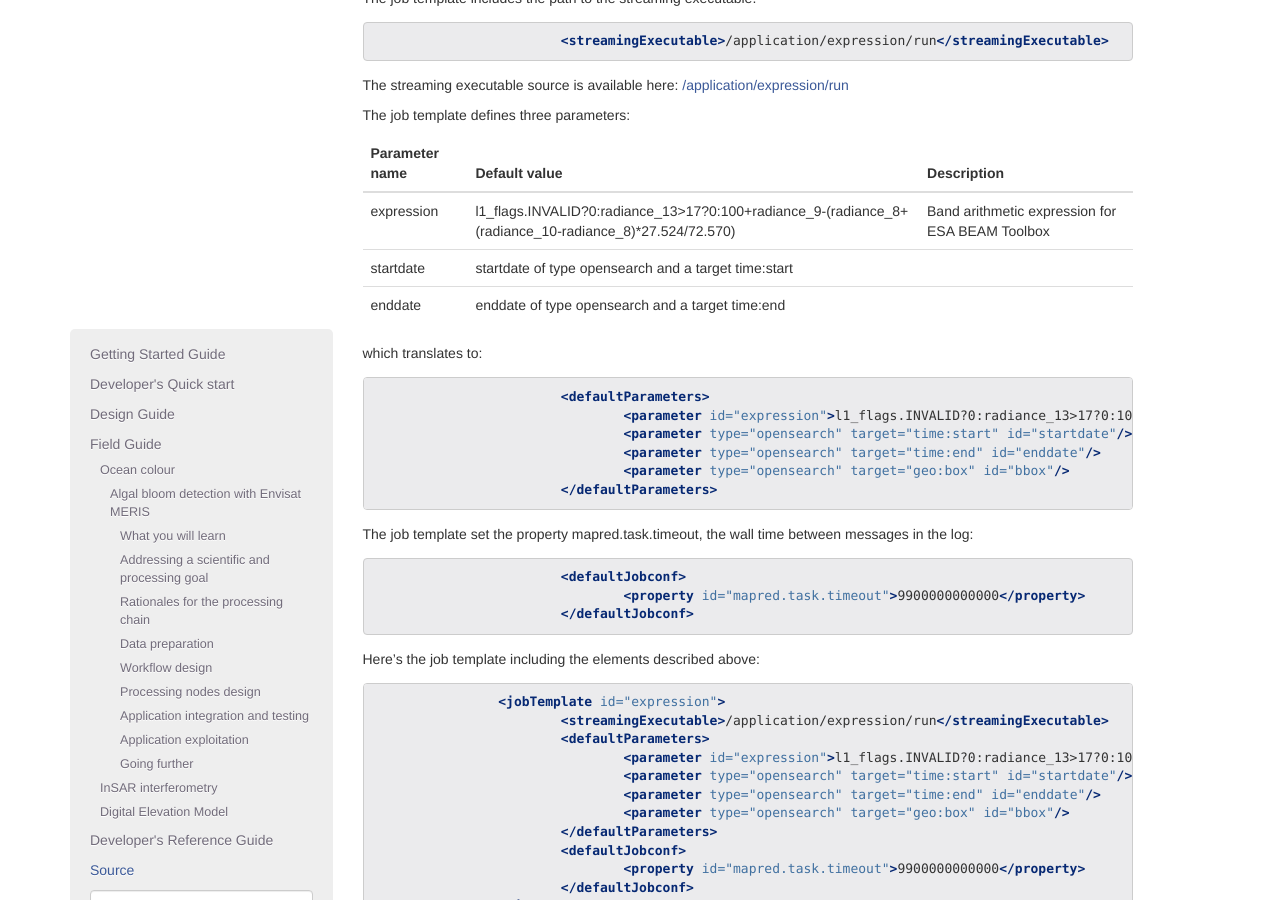
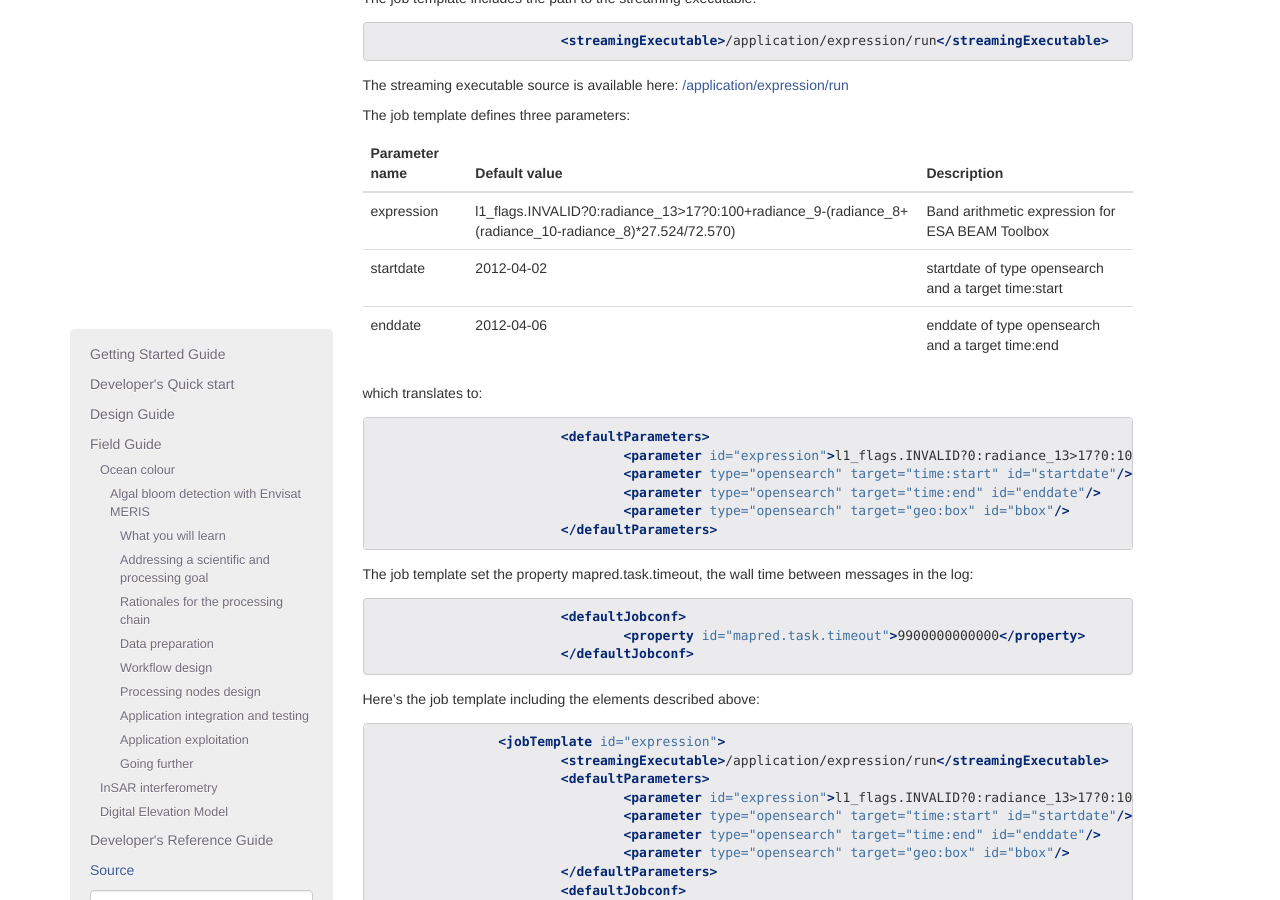
Before and after one commit to Terradue/doc-developer-sandbox, a Sphinx documentation site: the page built from source/field/ocean_color/lib_beam/nodes/expression.rst, in a window 1280 px wide and 900 px high, scrolled down 544 px. Built offline with Sphinx 7.4.7, drawn with Linux system fonts in a browser that asks for light colours; pages that are not in the unit, such as notebooks, are missing from menus.

Commit message:
Update expression.rst

```diff
--- a/source/field/ocean_color/lib_beam/nodes/expression.rst
+++ b/source/field/ocean_color/lib_beam/nodes/expression.rst
@@ -18,15 +18,15 @@ The streaming executable source is available here: `/application/expression/run
 
 The job template defines three parameters:
 
-+----------------+---------------------------------------------------------------------------------------------------------------+-------------------------------------------------+
-| Parameter name | Default value                                                                                                 | Description                                     |
-+================+===============================================================================================================+=================================================+
-| expression     | l1_flags.INVALID?0:radiance_13>17?0:100+radiance_9-(radiance_8+(radiance_10-radiance_8)*27.524/72.570)        | Band arithmetic expression for ESA BEAM Toolbox |
-+----------------+---------------------------------------------------------------------------------------------------------------+-------------------------------------------------+
-| startdate      | startdate of type opensearch and a target time:start                                                          |                                                 |
-+----------------+---------------------------------------------------------------------------------------------------------------+-------------------------------------------------+
-| enddate        | enddate of type opensearch and a target time:end                                                              |                                                 |
-+----------------+---------------------------------------------------------------------------------------------------------------+-------------------------------------------------+
++----------------+---------------------------------------------------------------------------------------------------------------+------------------------------------------------------+
+| Parameter name | Default value                                                                                                 | Description                                          |
++================+===============================================================================================================+======================================================+
+| expression     | l1_flags.INVALID?0:radiance_13>17?0:100+radiance_9-(radiance_8+(radiance_10-radiance_8)*27.524/72.570)        | Band arithmetic expression for ESA BEAM Toolbox      |
++----------------+---------------------------------------------------------------------------------------------------------------+------------------------------------------------------+
+| startdate      | 2012-04-02                                                                                                    | startdate of type opensearch and a target time:start |
++----------------+---------------------------------------------------------------------------------------------------------------+------------------------------------------------------+
+| enddate        | 2012-04-06                                                                                                    | enddate of type opensearch and a target time:end     |
++----------------+---------------------------------------------------------------------------------------------------------------+------------------------------------------------------+
 
 which translates to:
 
```
